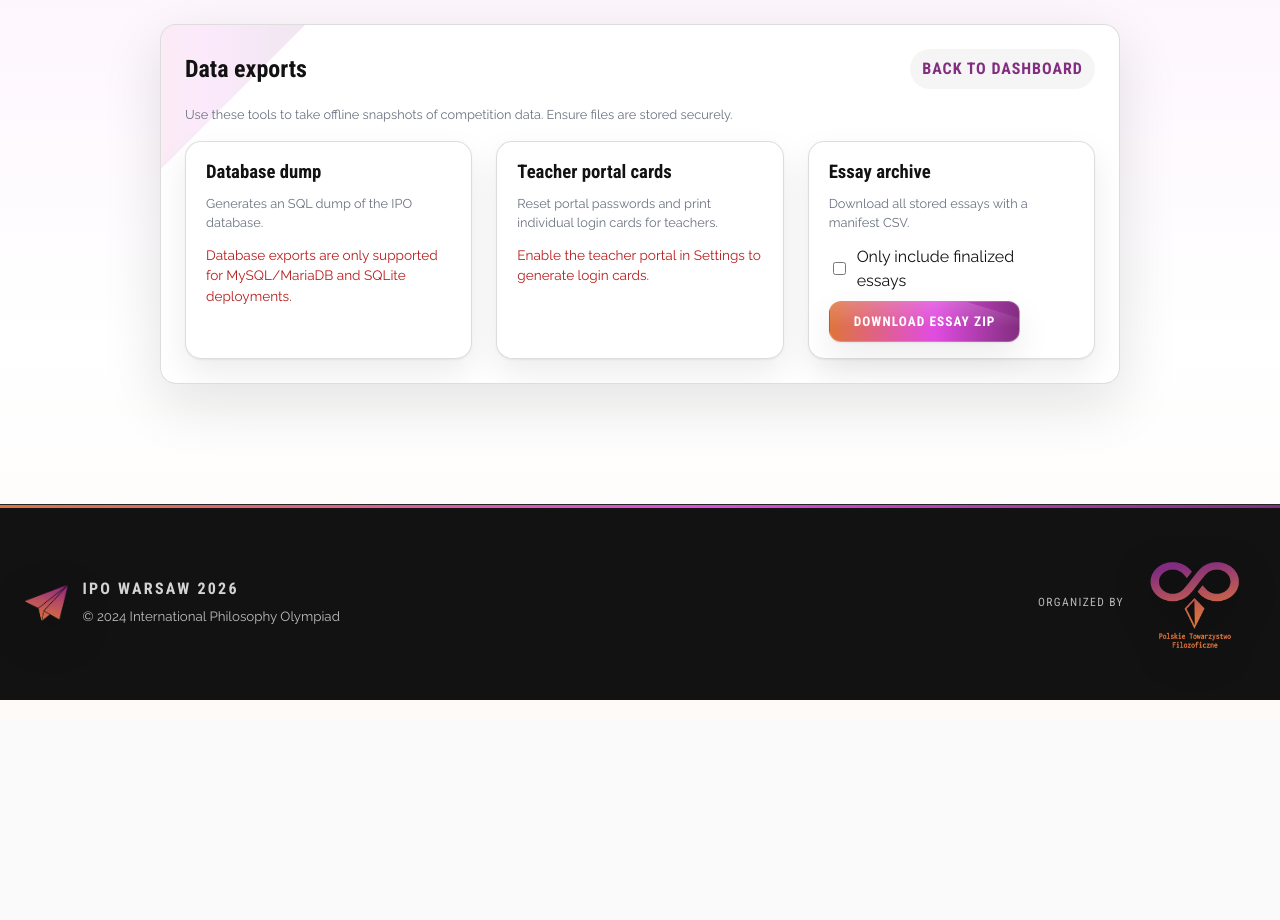
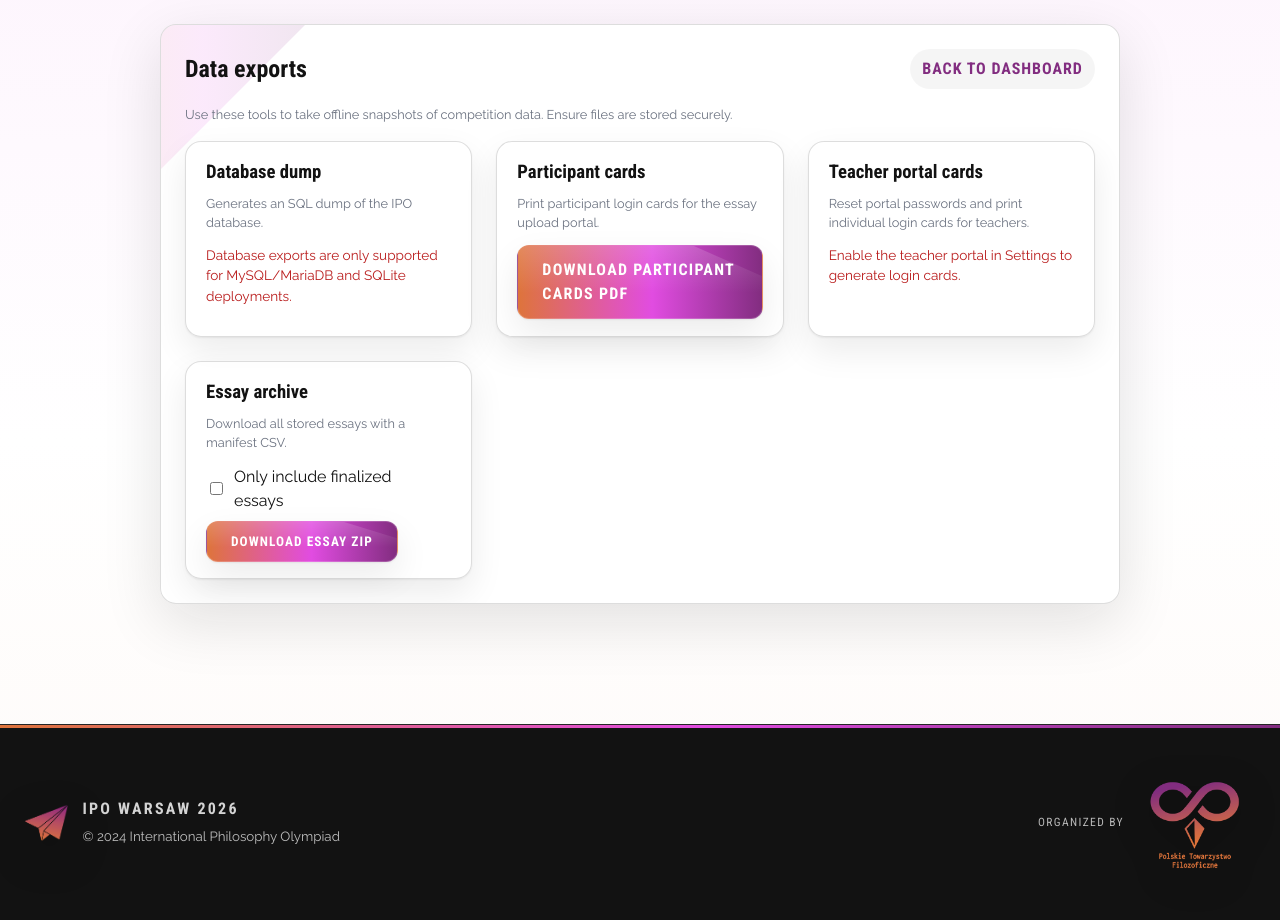
Before and after one commit to PanBartosz/IPO, a Python web app: template ipo_app/templates/admin/exports.html in a window 1280 px wide. Shown: the part 78-998 px from the top of the page. Before the commit the page ends 778 px from the top, so only its background shows below. Run offline with Jinja, Linux system fonts and the light colour scheme; the template is opened without the code that fills it, so the values that code supplies are empty.

Commit message:
Expose participant cards export and pin pydyf

```diff
--- a/ipo_app/templates/admin/exports.html
+++ b/ipo_app/templates/admin/exports.html
@@ -21,6 +21,11 @@
         {% else %}
           <p class="field-error">Database exports are only supported for MySQL/MariaDB and SQLite deployments.</p>
         {% endif %}
+      </div>
+      <div class="export-item">
+        <h3>Participant cards</h3>
+        <p class="fine-print">Print participant login cards for the essay upload portal.</p>
+        <a class="button" href="{{ url_for('web.admin_student_cards_pdf') }}">Download participant cards PDF</a>
       </div>
       <div class="export-item">
         <h3>Teacher portal cards</h3>
--- a/ipo_app/templates/admin/partials/uploads_content.html
+++ b/ipo_app/templates/admin/partials/uploads_content.html
@@ -13,7 +13,6 @@
       <form method="get" hx-get="{{ url_for('web.admin_uploads') }}" hx-target="#uploads-content" hx-push-url="true">
         <button type="submit" class="button secondary">Refresh</button>
       </form>
-      <a class="button-link" href="{{ url_for('web.admin_student_cards_pdf') }}">Participant cards PDF</a>
     </div>
   </div>
   <table id="uploads-table" class="data-table display">
--- a/ipo_app/templates/admin/students.html
+++ b/ipo_app/templates/admin/students.html
@@ -10,6 +10,7 @@
       <h2>Registered students</h2>
       <div class="table-actions">
         <a class="button-link" href="{{ url_for('web.export_students') }}">Export XLSX</a>
+        <a class="button-link" href="{{ url_for('web.admin_student_cards_pdf') }}">Participant cards PDF</a>
       </div>
     </div>
     <table id="students-table" class="data-table display">
--- a/requirements.txt
+++ b/requirements.txt
@@ -9,6 +9,7 @@ email-validator==2.1.1
 openpyxl==3.1.2
 alembic==1.13.1
 WeasyPrint==62.3
+pydyf==0.11.0
 PuLP==2.7.0
 PyPDF2==3.0.1
 reportlab==4.1.0
```
